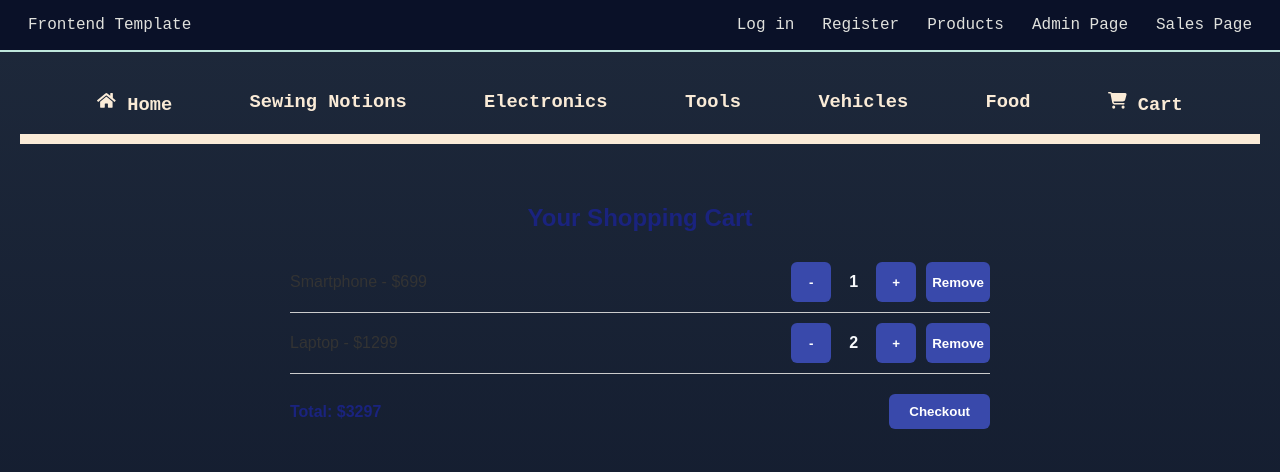
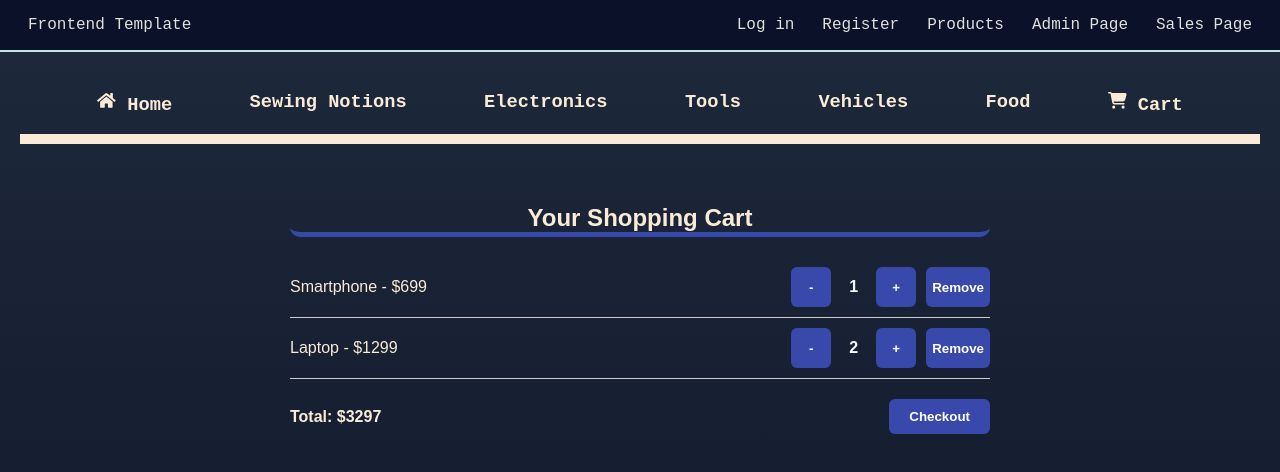
Before and after one commit to JonLindholm11/Capstone-Frontend-Project-Assimilation, a React (Vite) app: page /products/cart in a window 1280 px wide. Shown: the top 472 px of the page. Built offline with nearby package versions, Linux system fonts and the light colour scheme; no server answers.

Commit message:
changed colors for cart.css to enhance contrast with background

```diff
--- a/src/Customer/pages/Cart/Cart.css
+++ b/src/Customer/pages/Cart/Cart.css
@@ -6,10 +6,11 @@
   font-family: Arial, sans-serif;
 }
 
-
 .cart-page h2 {
   text-align: center;
-    color: #1a237e;
+  color: antiquewhite;
+  border-bottom: #3949ab solid 5px;
+  border-radius: 10px;
   margin-bottom: 20px;
 }
 
@@ -26,7 +27,7 @@
 .cart-item p {
   margin: 0;
   font-weight: 500;
-    color: #333;
+  color: antiquewhite;
 }
 
 /* Quantity and remove buttons  */
@@ -80,7 +81,7 @@
   align-items: center;
   margin-top: 20px;
   font-weight: bold;
-    color: #1a237e;
+  color: antiquewhite;
 }
 
 /* Checkout button */
--- a/src/Customer/pages/Cart/Cart.jsx
+++ b/src/Customer/pages/Cart/Cart.jsx
@@ -2,12 +2,10 @@ import { useState } from "react";
 import "./Cart.css";
 
 export default function Cart() {
-
   const [cartItems, setCartItems] = useState([
     { id: 1, name: "Smartphone", price: 699, quantity: 1 },
     { id: 2, name: "Laptop", price: 1299, quantity: 2 },
   ]);
-
 
   const changeQuantity = (id, newQuantity) => {
     const newCart = cartItems.map((item) => {
```
Lines whose indentation alone changed are shown as unchanged.
